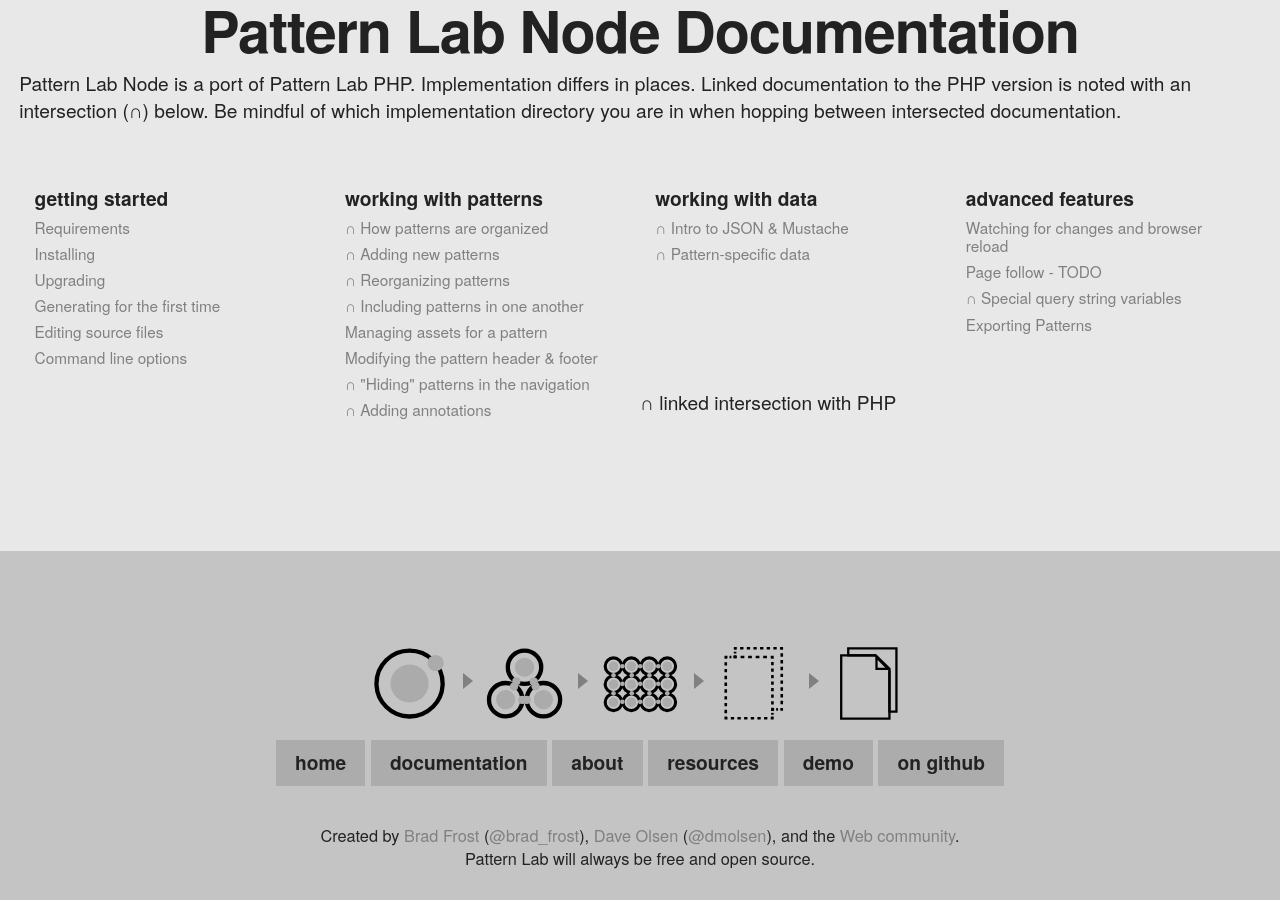
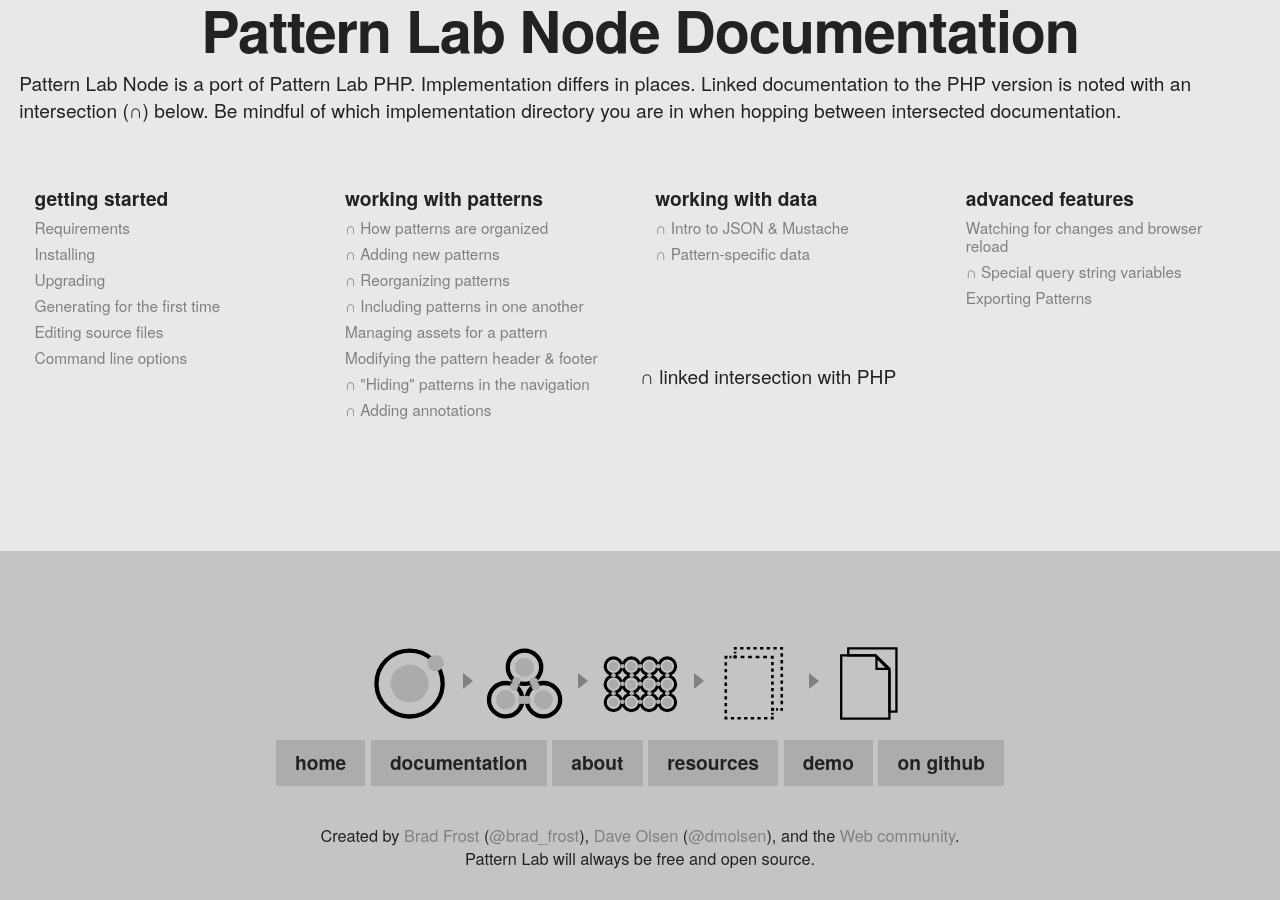
Before and after one commit to pattern-lab/website, a Jekyll site: the page built from patternlabsite/docs/index.html, in a window 1280 px wide and 900 px high, scrolled down 839 px. Built offline with Jekyll 4.4.1, drawn with Linux system fonts in a browser that asks for light colours; Markdown is read by kramdown in place of the engine named in the settings; comment, search, counter and statistics services are not loaded.

Commit message:
Hiding page follow too until that is working

```diff
--- a/patternlabsite/_includes/docs-navigation-node.html
+++ b/patternlabsite/_includes/docs-navigation-node.html
@@ -40,7 +40,7 @@
 			<h4 class="docs-nav-title">Advanced Features</h4>
 			<ul class="docs-nav-list">
 				<li><a href="/docs/node/advanced-auto-reloading-the-browser.html">Watching for changes and browser reload</a></li>
-				<li><a href="/docs/advanced-page-follow.html">Page follow - TODO</a></li>
+				<!-- <li><a href="/docs/advanced-page-follow.html">Page follow - TODO</a></li> -->
 				<!-- <li><a href="/docs/advanced-keyboard-shortcuts.html">Keyboard shortcuts - TODO</a></li> -->
 				<li><a href="/docs/pattern-linking.html">&cap; Special query string variables</a></li>
 				<!-- <li><a href="/docs/advanced-clean-public.html">Stopping public/ from being cleaned - TODO</a></li> -->
```
